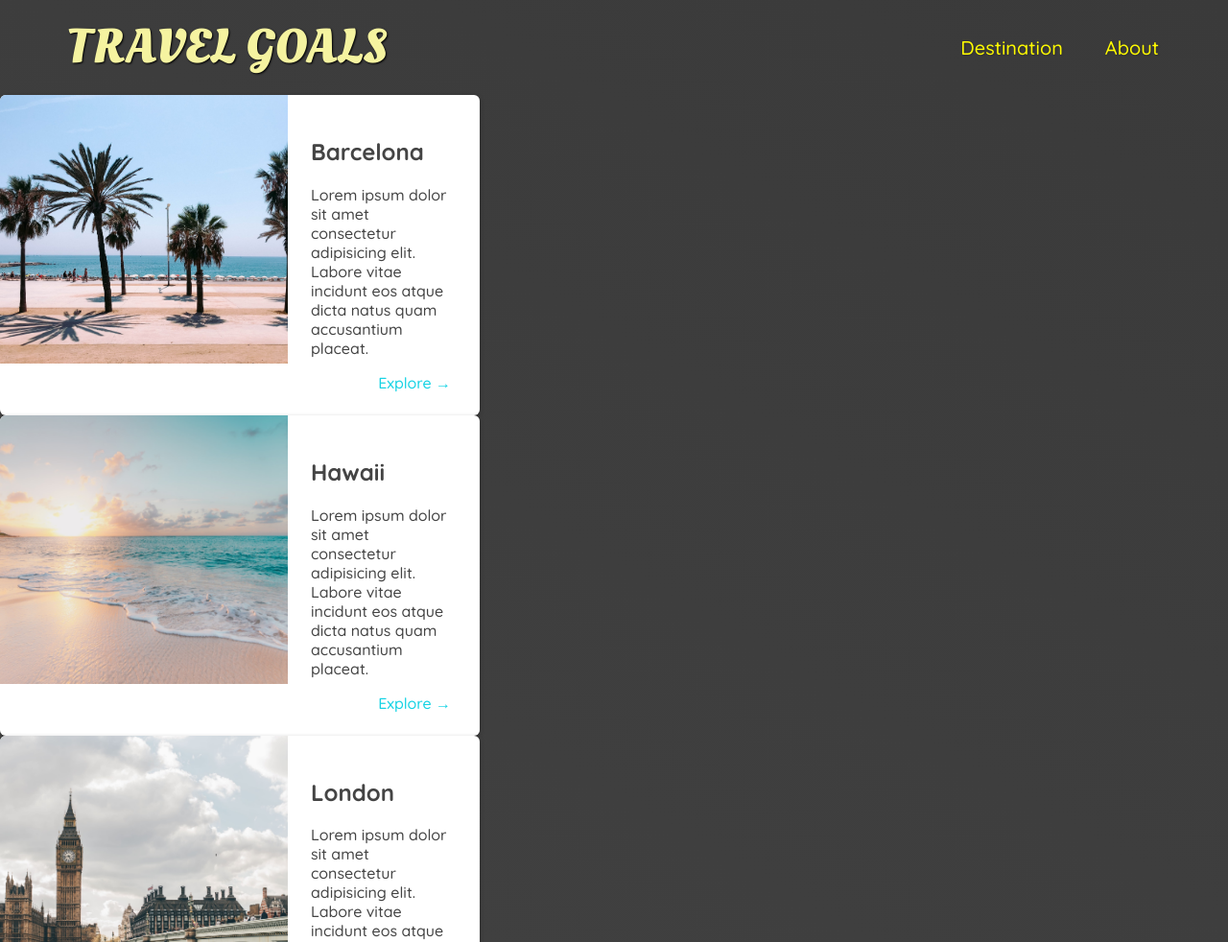
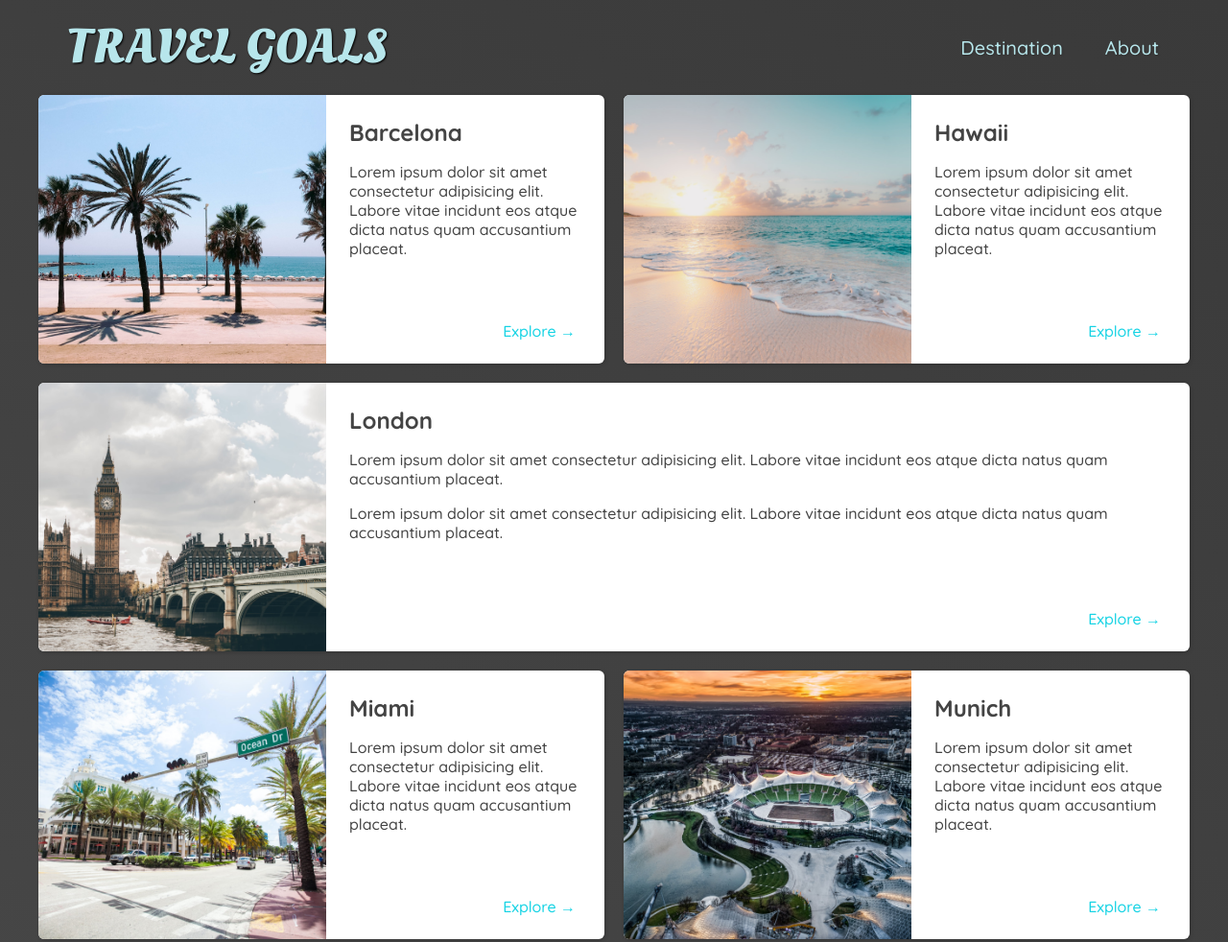
Before and after one commit to komakomakoma/travel-page, a plain HTML site: page places.html in a window 1280 px wide. Shown: the top 982 px of the page at 96% size. Drawn offline with Linux system fonts and the light colour scheme.

Commit message:
added styling to places page, finalized places cards

```diff
--- a/places.css
+++ b/places.css
@@ -1,15 +1,31 @@
 body {
   background: linear-gradient(30deg, rgb(77, 77, 77), rgb(58, 58, 58));
   color: rgb(68, 68, 68);
+}
+
+#page-logo a {
+  color: rgb(183, 230, 235);
 }
 
 header {
   position: static;
 }
 
+header a {
+  color: rgb(183, 230, 235);
+}
+
+header nav a:hover {
+  background-color: rgb(183, 230, 235);
+  color: rgb(59, 59, 59);
+}
+
 main ul {
-  width: 1500;
-  margin: 0 auto;
+  width: 1200px;
+  margin: 0 auto 48px auto;
+  display: grid;
+  grid-template-columns: 1fr 1fr;
+  gap: 20px 20px;
 }
 
 main li {
@@ -18,7 +34,6 @@ main li {
   box-shadow: 1px 1px 4px rgba(0, 0, 0, 0.2);
   border-radius: 6px;
   overflow: hidden;
-  width: 500px;
 }
 
 main li img {
@@ -27,11 +42,20 @@ main li img {
   object-fit: cover;
 }
 
+main li:nth-of-type(3) {
+  width: auto;
+  grid-column: 1 / 3;
+}
+
 .item-content {
   padding: 24px;
   display: flex;
   flex-direction: column;
   justify-content: space-between;
+}
+
+.item-content h2 {
+  margin: 0;
 }
 
 .actions {
--- a/shared.css
+++ b/shared.css
@@ -48,7 +48,7 @@ header a {
   border-radius: 6px;
 }
 
-header a:hover {
+header nav a:hover {
   color: rgb(77, 77, 77);
   background-color: rgb(255, 251, 0);
 }
```
